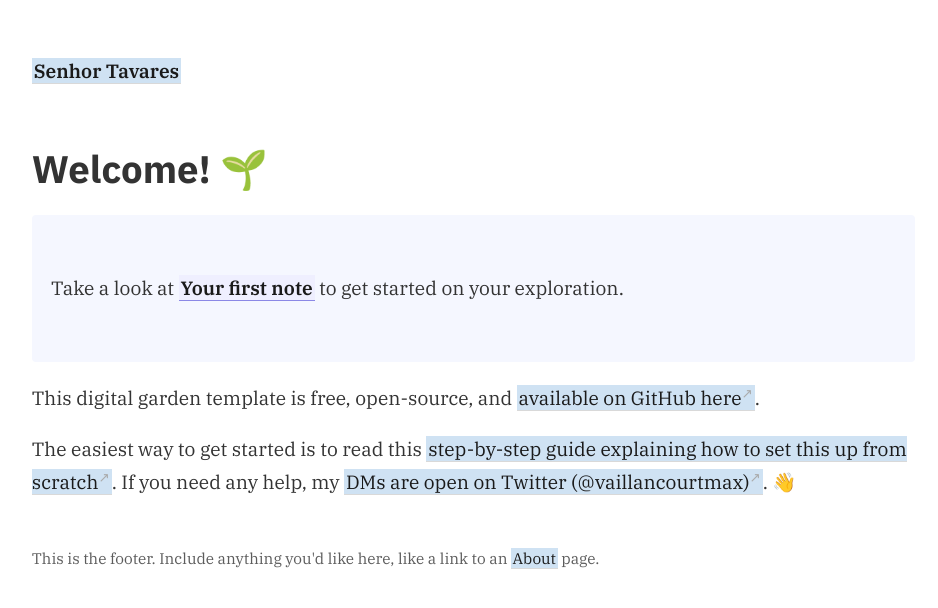
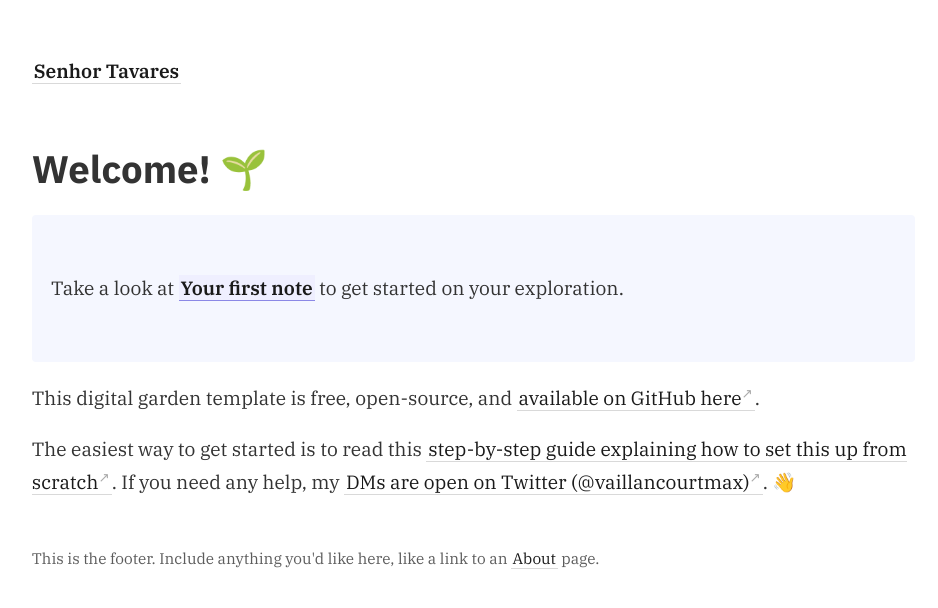
Before and after one commit to macedotavares/senhortavares, a Jekyll site: the page built from _pages/index.md, in a window 1280 px wide. Shown: the top 608 px of the page, without its empty margins (45-983 px from the left). Built offline with Jekyll 4.4.1, drawn with Linux system fonts in a browser that asks for light colours.

Commit message:
Update _style.scss

```diff
--- a/_sass/_style.scss
+++ b/_sass/_style.scss
@@ -94,7 +94,6 @@ a {
   text-decoration: none;
   border-bottom: 1px solid $color-border;
   color: $color-primary;
-  background-color: $color-secondary;
   &:hover {
     color: black !important;
     background: $color-secondary;
```
